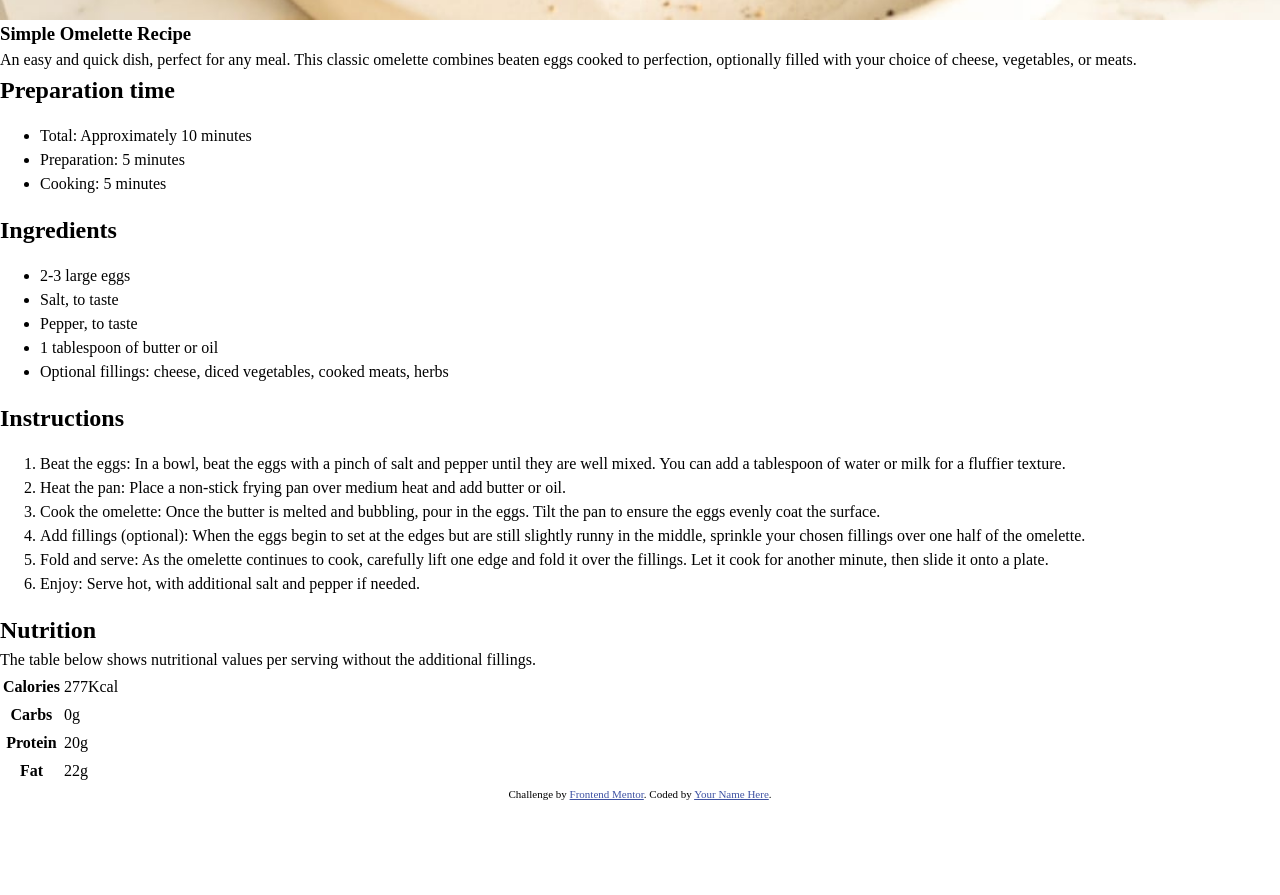
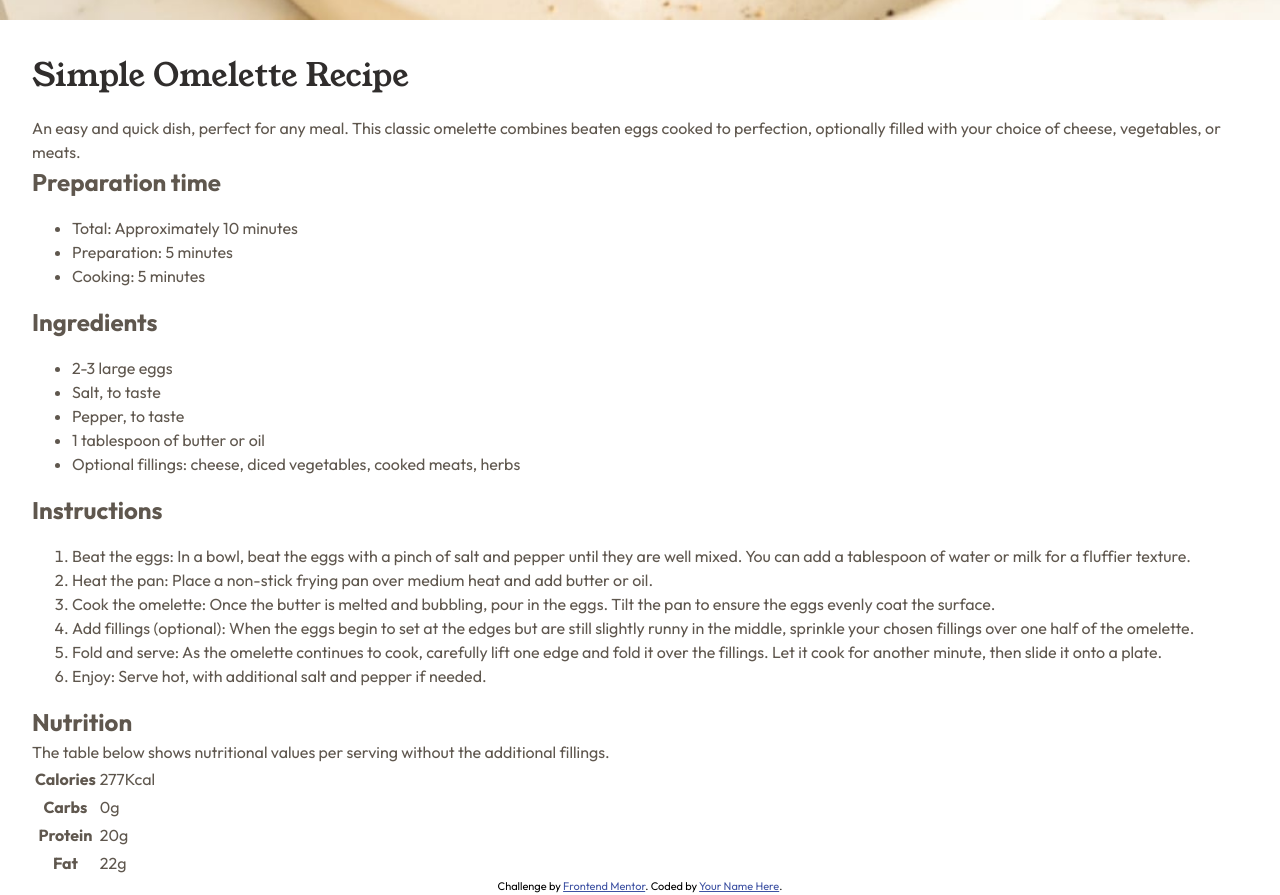
Before and after one commit to Chakarbits/recipe-page-main, a plain HTML site: page index.html in a window 1280 px wide. Shown: the part 565-1460 px from the top of the page. Before the commit the page ends 1368 px from the top, so only its background shows below. Drawn offline with Linux system fonts and the light colour scheme.

Commit message:
Receipe primary heading and description

```diff
--- a/css/styles.css
+++ b/css/styles.css
@@ -33,6 +33,10 @@ html:focus-within {
 
 /* Set core body defaults */
 body {
+  font-family: "Outfit", serif;
+
+  font-weight: var(--fw-400);
+  font-size: var(--fs-16);
   min-height: 100vh;
   text-rendering: optimizeSpeed;
   line-height: 1.5;
@@ -101,3 +105,27 @@ select {
   --lh-150: 1.5;
   --lh-100: 1;
 }
+
+/* Receipe */
+
+.receipe {
+  background-color: var(--color-whites);
+  color: var(--color-stone-600);
+}
+
+.mobile-container {
+  padding: 0 2rem;
+}
+
+.receipe__primary-heading {
+  margin-top: 2.5rem;
+  font-family: "Young Serif", serif;
+  font-size: 2rem;
+  font-weight: var(--fw-400);
+  line-height: 1;
+  color: var(--color-stone-900);
+}
+
+.receipe__description-paragraph {
+  margin-top: 1.5rem;
+}
--- a/index.html
+++ b/index.html
@@ -36,32 +36,35 @@
   </head>
   <body>
     <main>
-      <article>
-        <section>
+      <article class="receipe">
+        <header class="receipe__header">
           <img
             src="assets/images/image-omelette.jpeg"
             alt="A plate of omelette combined with beaten eggs, vegetables, cheese and meat"
+            class="receipe__image"
           />
-          <h1>Simple Omelette Recipe</h1>
-          <p>
-            An easy and quick dish, perfect for any meal. This classic omelette
-            combines beaten eggs cooked to perfection, optionally filled with
-            your choice of cheese, vegetables, or meats.
-          </p>
-        </section>
+          <div class="mobile-container">
+            <h1 class="receipe__primary-heading">Simple Omelette Recipe</h1>
+            <p class="receipe__description-paragraph">
+              An easy and quick dish, perfect for any meal. This classic
+              omelette combines beaten eggs cooked to perfection, optionally
+              filled with your choice of cheese, vegetables, or meats.
+            </p>
+          </div>
+        </header>
 
-        <section>
-          <h2>Preparation time</h2>
-          <ul>
+        <section class="receipe__preaparation mobile-container">
+          <h2 class="receipe__subheading">Preparation time</h2>
+          <ul class="receipe__list">
             <li>Total: Approximately 10 minutes</li>
             <li>Preparation: 5 minutes</li>
             <li>Cooking: 5 minutes</li>
           </ul>
         </section>
 
-        <section>
-          <h2>Ingredients</h2>
-          <ul>
+        <section class="receipe__ingredients mobile-container">
+          <h2 class="receipe__subheading">Ingredients</h2>
+          <ul class="receipe__list">
             <li>2-3 large eggs</li>
             <li>Salt, to taste</li>
             <li>Pepper, to taste</li>
@@ -72,9 +75,9 @@
           </ul>
         </section>
 
-        <section>
-          <h2>Instructions</h2>
-          <ol>
+        <section class="receipe__instructions mobile-container">
+          <h2 class="receipe__subheading">Instructions</h2>
+          <ol class="receipe__list">
             <li>
               Beat the eggs: In a bowl, beat the eggs with a pinch of salt and
               pepper until they are well mixed. You can add a tablespoon of
@@ -104,8 +107,8 @@
           </ol>
         </section>
 
-        <section>
-          <h2>Nutrition</h2>
+        <section class="receipe__instructions mobile-container">
+          <h2 class="receipe__subheading">Nutrition</h2>
           <p>
             The table below shows nutritional values per serving without the
             additional fillings.
```
